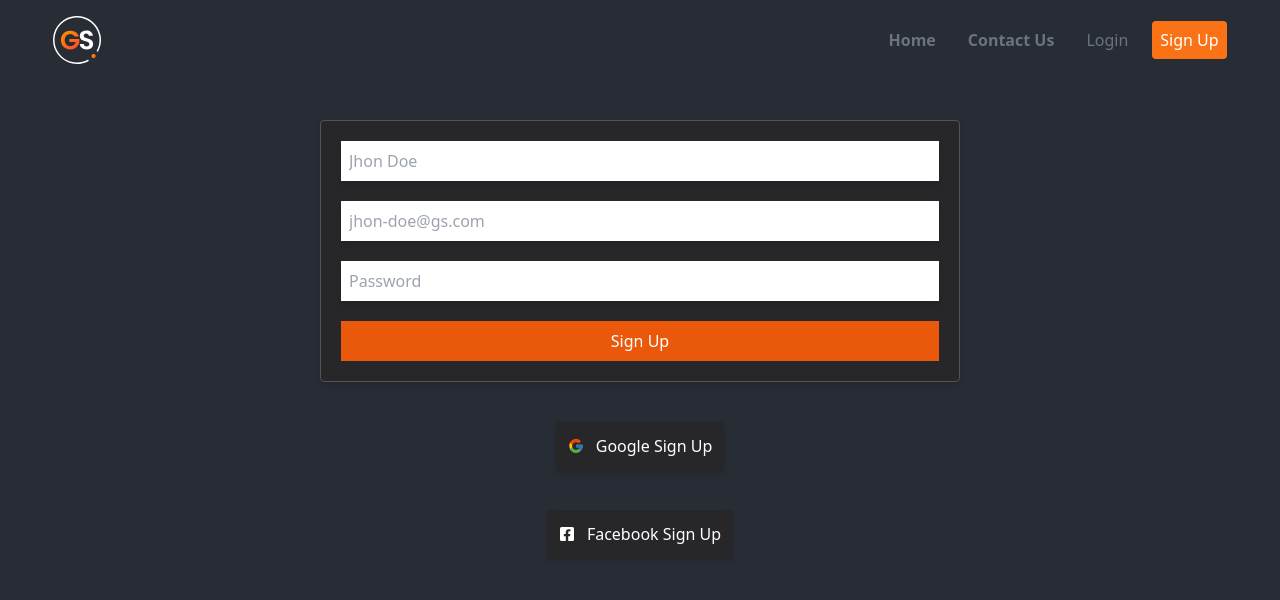
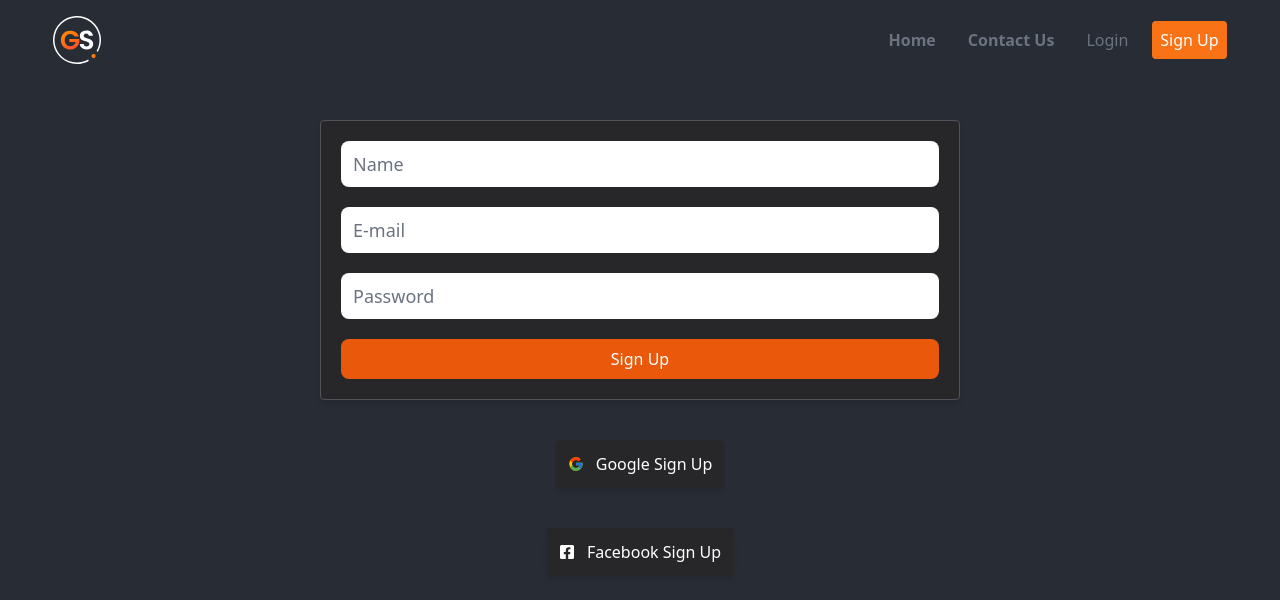
Before and after one commit to JorgeAVargasC/tzuzulcodebootcamp-frontend-react-project-2, a React (Create React App) app: page /signup in a window 1280 px wide. Shown: the top 600 px of the page. Built offline with nearby package versions, Linux system fonts and the light colour scheme; no server answers.

Commit message:
floating label

```diff
--- a/src/pages/Login.jsx
+++ b/src/pages/Login.jsx
@@ -7,42 +7,42 @@ import { authContext } from "../context/Auth";
 import { useNavigate } from "react-router-dom";
 
 export default function Login() {
-	const {setUser} = useContext(authContext)
+    const { setUser } = useContext(authContext)
 
     const navigate = useNavigate()
 
-    const [errors,setErrors] = useState({
-        isErrors:false,
-        errors:[]
+    const [errors, setErrors] = useState({
+        isErrors: false,
+        errors: []
     })
 
     // State form
-    const [data,setData] = useState({
-        email:"",
-        password:""
+    const [data, setData] = useState({
+        email: "",
+        password: ""
     })
 
-    const handleFormChange = (event)=>{
+    const handleFormChange = (event) => {
         // console.log(event.target)
-        const {name,value} = event.target
+        const { name, value } = event.target
         setData({
             ...data,
-            [name]:value
+            [name]: value
         })
     }
 
-    const login = (event)=>{
+    const login = (event) => {
         event.preventDefault()
         // const {email,password} = event.target
 
-        post("/api/auth/login",data).then(({user})=>{
-            setUser({type:'LOGIN',payload:user}) //dispatch
+        post("/api/auth/login", data).then(({ user }) => {
+            setUser({ type: 'LOGIN', payload: user }) //dispatch
             navigate("/")
         })
-        .catch(error=>{
+            .catch(error => {
                 setErrors({
-                isErrors:true,
-                errors:error.errors
+                    isErrors: true,
+                    errors: error.errors
                 })
             })
 
@@ -51,9 +51,17 @@ export default function Login() {
     return (
         <>
             <form onSubmit={login} className="bg-zinc-800 border-zinc-600 p-5 w-1/2 mx-auto my-10 flex flex-col gap-5 shadow-md border rounded text-black">
-				<input onChange={handleFormChange} className="p-2 shadow-md" type="email" name="email" placeholder="jhon-doe@gs.com"/>
-				<input onChange={handleFormChange} className="p-2 shadow-md" type="password" name="password" placeholder="password"/>
-				<button className="bg-orange-600 text-white p-2">Iniciar sesión</button>
+                {/* <input onChange={handleFormChange} className="p-2 shadow-md" type="email" name="email" placeholder="jhon-doe@gs.com" /> */}
+                {/* <input onChange={handleFormChange} className="p-2 shadow-md" type="password" name="password" placeholder="password" /> */}
+                <div class="relative">
+                <input onChange={handleFormChange} type="email" name="email" id="floating_outlined" class="block px-2.5 pb-2.5 pt-4 w-full text-sm text-gray-900 bg-white rounded-lg border-1 border-gray-300 appearance-none dark:text-black dark:border-gray-600 dark:focus:border-orange-600 focus:outline-none focus:ring-0 focus:border-orange-600 peer" placeholder=" " />
+                    <label for="floating_outlined" class="absolute text-lg text-gray-500 dark:text-gray-400 duration-300 transform -translate-y-4 scale-75 top-2 z-10 origin-[0] bg-white dark:bg-transparent px-2 peer-focus:px-2 peer-focus:text-orange-600 peer-focus:dark:text-orange-600 peer-placeholder-shown:scale-100 peer-placeholder-shown:-translate-y-1/2 peer-placeholder-shown:top-1/2 peer-focus:top-2 peer-focus:scale-75 peer-focus:-translate-y-4 left-1">E-mail</label>
+                </div>
+                <div class="relative">
+                    <input onChange={handleFormChange} type="password" name="password" id="floating_outlined" class="block px-2.5 pb-2.5 pt-4 w-full text-sm text-gray-900 bg-white rounded-lg border-1 border-gray-300 appearance-none dark:text-black dark:border-gray-600 dark:focus:border-orange-600 focus:outline-none focus:ring-0 focus:border-orange-600 peer" placeholder=" " />
+                    <label for="floating_outlined" class="absolute text-lg text-gray-500 dark:text-gray-400 duration-300 transform -translate-y-4 scale-75 top-2 z-10 origin-[0] bg-white dark:bg-transparent px-2 peer-focus:px-2 peer-focus:text-orange-600 peer-focus:dark:text-orange-600 peer-placeholder-shown:scale-100 peer-placeholder-shown:-translate-y-1/2 peer-placeholder-shown:top-1/2 peer-focus:top-2 peer-focus:scale-75 peer-focus:-translate-y-4 left-1">Password</label>
+                </div>
+                <button className="bg-orange-600 text-white p-2 rounded-lg">Iniciar sesión</button>
             </form>
 
             <a href="https://backendnodejstzuzulcode.uw.r.appspot.com/api/auth/google" className="flex items-center gap-3 bg-zinc-800 rounded text-white w-max mx-auto p-3 my-10 shadow-md">
--- a/src/pages/SignUp.jsx
+++ b/src/pages/SignUp.jsx
@@ -46,10 +46,22 @@ export default function SignUp() {
 	return (
 		<>
 			<form onSubmit={signup} className="my-10 bg-zinc-800 border-zinc-600 p-5 w-1/2 mx-auto flex flex-col gap-5 shadow-md border rounded text-black">
-				<input type={type} value={value} onChange={onChange} className="p-2 shadow-md" name="name" placeholder="Jhon Doe"/>
-				<input className="p-2 shadow-md" {...email} name="email" placeholder="jhon-doe@gs.com"/>
-				<input className="p-2 shadow-md" {...password} name="password" placeholder="Password"/>
-				<button className="bg-orange-600 text-white p-2">Sign Up</button>
+				{/* <input type={type} value={value} onChange={onChange} className="p-2 shadow-md" name="name" placeholder="Jhon Doe"/> */}
+                <div class="relative">
+                <input type={type} value={value} onChange={onChange} id="floating_outlined" name="name" class="block px-2.5 pb-2.5 pt-4 w-full text-sm text-gray-900 bg-white rounded-lg border-1 border-gray-300 appearance-none dark:text-black dark:border-gray-600 dark:focus:border-orange-600 focus:outline-none focus:ring-0 focus:border-orange-600 peer" placeholder=" " />
+                    <label for="floating_outlined" class="absolute text-lg text-gray-500 dark:text-gray-400 duration-300 transform -translate-y-4 scale-75 top-2 z-10 origin-[0] bg-white dark:bg-transparent px-2 peer-focus:px-2 peer-focus:text-orange-600 peer-focus:dark:text-orange-600 peer-placeholder-shown:scale-100 peer-placeholder-shown:-translate-y-1/2 peer-placeholder-shown:top-1/2 peer-focus:top-2 peer-focus:scale-75 peer-focus:-translate-y-4 left-1">Name</label>
+                </div>
+				{/* <input className="p-2 shadow-md" {...email} name="email" placeholder="jhon-doe@gs.com"/> */}
+                <div class="relative">
+                <input {...email} id="floating_outlined" name="email" class="block px-2.5 pb-2.5 pt-4 w-full text-sm text-gray-900 bg-white rounded-lg border-1 border-gray-300 appearance-none dark:text-black dark:border-gray-600 dark:focus:border-orange-600 focus:outline-none focus:ring-0 focus:border-orange-600 peer" placeholder=" " />
+                    <label for="floating_outlined" class="absolute text-lg text-gray-500 dark:text-gray-400 duration-300 transform -translate-y-4 scale-75 top-2 z-10 origin-[0] bg-white dark:bg-transparent px-2 peer-focus:px-2 peer-focus:text-orange-600 peer-focus:dark:text-orange-600 peer-placeholder-shown:scale-100 peer-placeholder-shown:-translate-y-1/2 peer-placeholder-shown:top-1/2 peer-focus:top-2 peer-focus:scale-75 peer-focus:-translate-y-4 left-1">E-mail</label>
+                </div>
+				{/* <input className="p-2 shadow-md" {...password} name="password" placeholder="Password"/> */}
+                <div class="relative">
+                    <input {...password} id="floating_outlined" name="password" class="block px-2.5 pb-2.5 pt-4 w-full text-sm text-gray-900 bg-white rounded-lg border-1 border-gray-300 appearance-none dark:text-black dark:border-gray-600 dark:focus:border-orange-600 focus:outline-none focus:ring-0 focus:border-orange-600 peer" placeholder=" " />
+                    <label for="floating_outlined" class="absolute text-lg text-gray-500 dark:text-gray-400 duration-300 transform -translate-y-4 scale-75 top-2 z-10 origin-[0] bg-white dark:bg-transparent px-2 peer-focus:px-2 peer-focus:text-orange-600 peer-focus:dark:text-orange-600 peer-placeholder-shown:scale-100 peer-placeholder-shown:-translate-y-1/2 peer-placeholder-shown:top-1/2 peer-focus:top-2 peer-focus:scale-75 peer-focus:-translate-y-4 left-1">Password</label>
+                </div>
+				<button className="bg-orange-600 text-white p-2 rounded-lg">Sign Up</button>
 			</form>
 
 			<a href="https://backendnodejstzuzulcode.uw.r.appspot.com/api/auth/google" className="flex items-center gap-3 bg-zinc-800 rounded text-white w-max mx-auto p-3 my-10 shadow-md">
```
Lines whose indentation alone changed are shown as unchanged.
